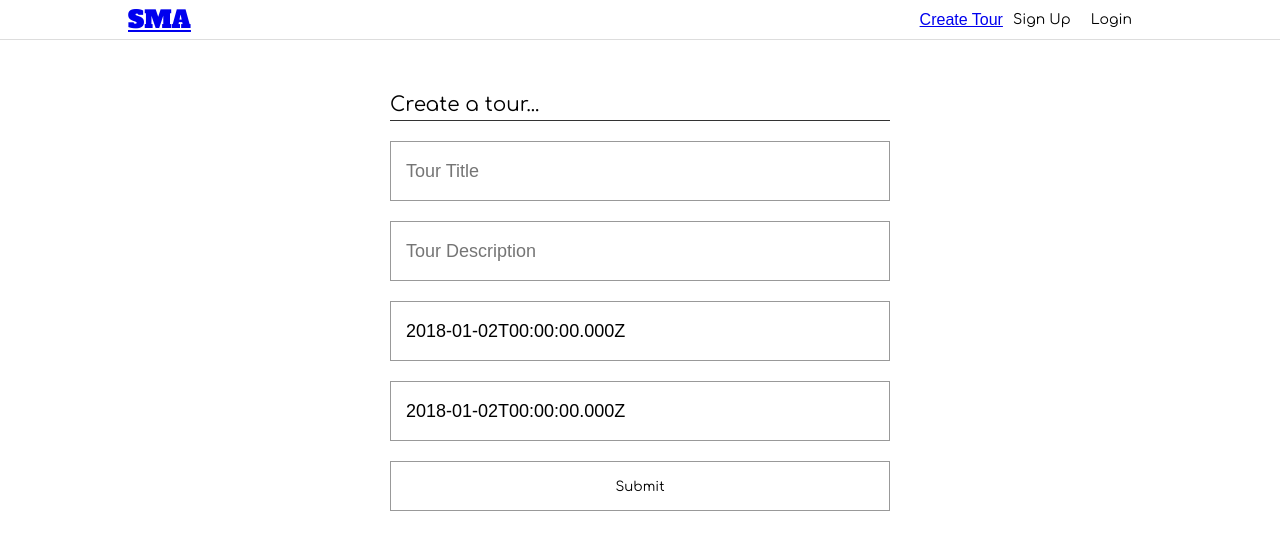
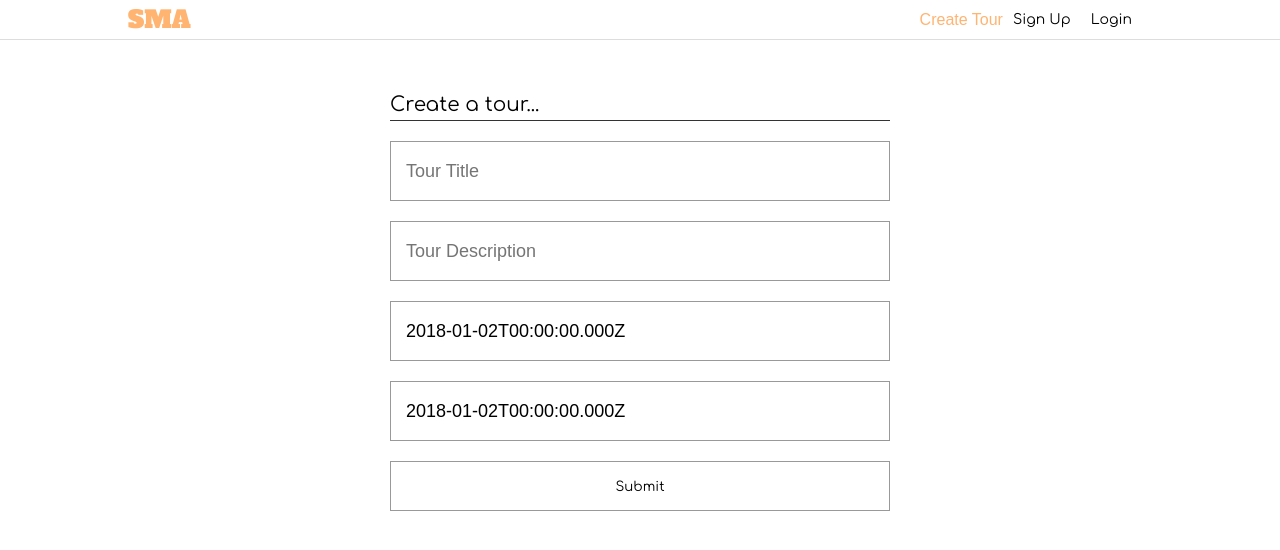
Before and after one commit to jsmatthews/showmearound-frontend, a React (Create React App) app: page /createTour in a window 1280 px wide. Shown: the top 550 px of the page. Built offline with nearby package versions, Linux system fonts and the light colour scheme; no server answers; a web font is replaced by a local one.

Commit message:
Added 'a' styling Modified home path

```diff
--- a/src/App.css
+++ b/src/App.css
@@ -5,6 +5,11 @@
 input:focus,
 textarea:focus {
     outline: none;
+}
+
+a{
+    text-decoration: none;
+    color: #ffb472;
 }
 
 .page-wrapper {
--- a/src/App.js
+++ b/src/App.js
@@ -14,7 +14,7 @@ class App extends Component {
 		return (
 			<div className="App">
 				<Navbar />
-				<Route path='/home' component={Home} />
+				<Route exact path='/' component={Home} />
 				<Route path='/tour/:tourId' component={Tour} />
 				<Route path='/guide/:guideId' component={Guide} />
 				<Route path='/createTour' component={CreateTour} />
--- a/src/HomeComponent/Home.css
+++ b/src/HomeComponent/Home.css
@@ -14,6 +14,7 @@
 .Tour-summary .title {
     font-size: 18px;
     font-family: 'Alfa Slab One', cursive;
+    color: #333;
 }
 
 .Tour-summary-content {
@@ -46,4 +47,5 @@
     width: 40%;
     float: left;
     font-size: 18px;
+    color: #333;
 }
--- a/src/NavbarComponent/Navbar.js
+++ b/src/NavbarComponent/Navbar.js
@@ -39,7 +39,7 @@ export default class Navbar extends Component {
 		return (
 			<div className="Navbar">
 				<div className="Navbar-inner">
-					<Link to="/home" className="Navbar-logo">SMA</Link>
+					<Link to="/" className="Navbar-logo">SMA</Link>
 					<NavbarLinks />
 				</div>
 			</div>
```
